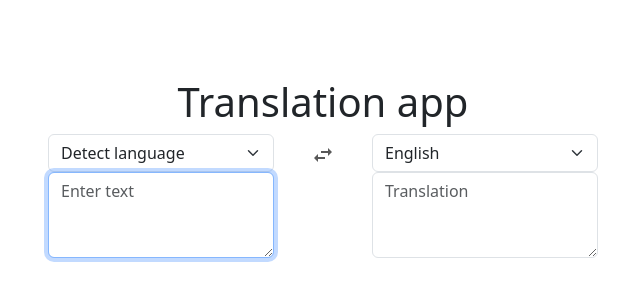
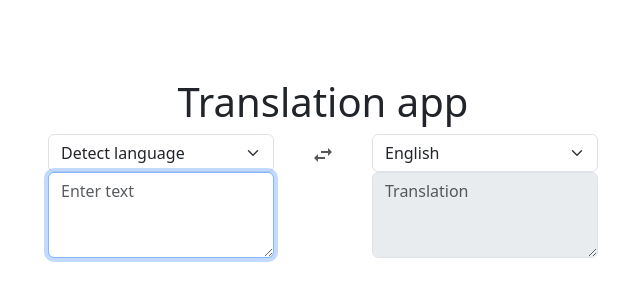
Before and after one commit to J-C-S-V/translation-app, a React (Vite) app: page / in a window 1280 px wide. Shown: the part 232-532 px from the top of the page, without its empty margins (317-957 px from the left). Built offline with nearby package versions, Linux system fonts and the light colour scheme.

Commit message:
Update text area

```diff
--- a/src/components/TextArea.tsx
+++ b/src/components/TextArea.tsx
@@ -42,7 +42,7 @@ export const TextArea = ({
       placeholder={getPlaceholder({ type, loading })}
       value={value}
       onChange={handleChange}
-      disabled={loading}
+      disabled={type === "to"}
     />
   );
 };
--- a/src/hooks/useStore.ts
+++ b/src/hooks/useStore.ts
@@ -1,3 +1,4 @@
+import { useReducer } from "react";
 import { AUTO_LANGUAGE } from "../constants";
 import {
   type Action,
@@ -5,7 +6,6 @@ import {
   type Language,
   type State,
 } from "../types";
-import { useReducer } from "react";
 
 const initialState: State = {
   fromLanguage: "auto",
```
